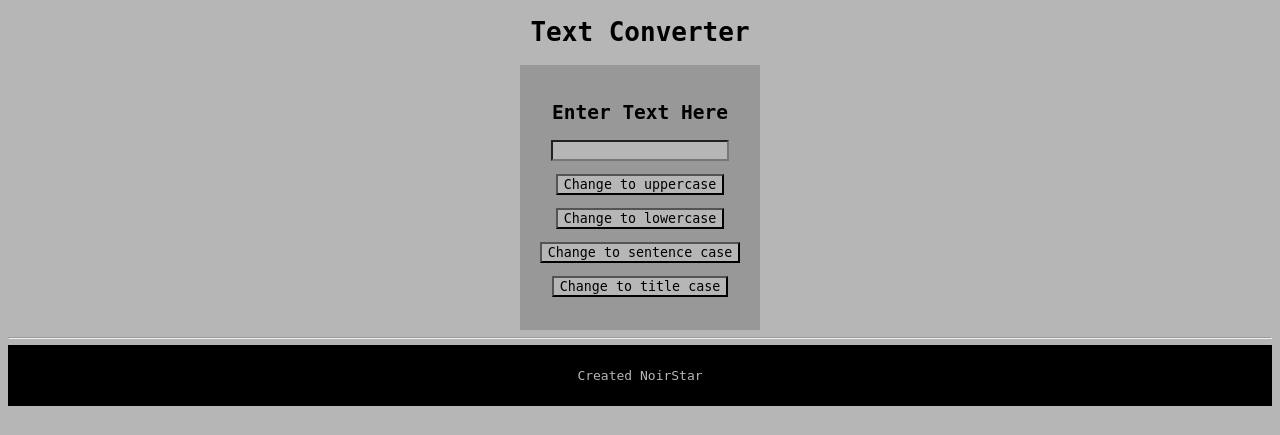
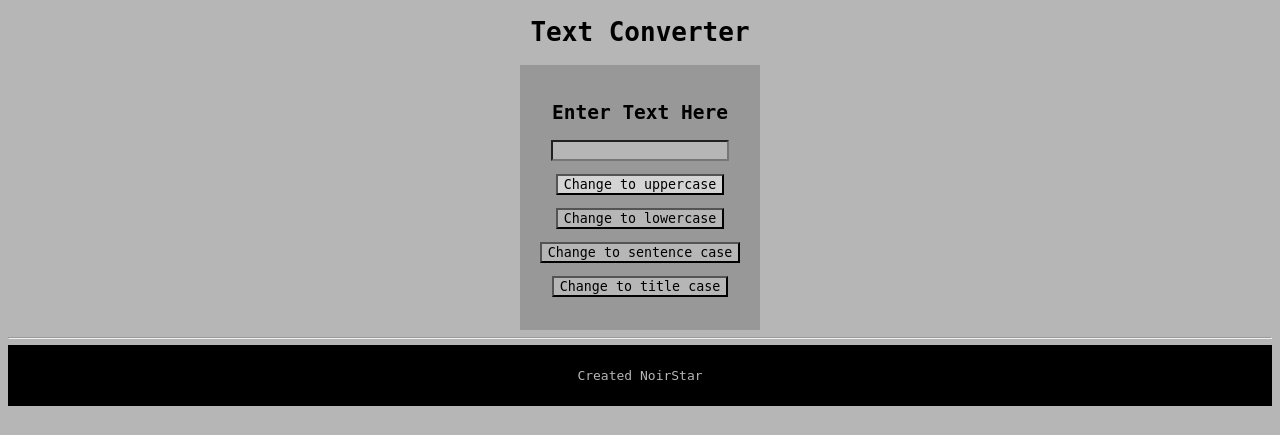
Before and after one commit to romainenoir/textcase_converter, a Flask app: page /convert-text in a window 1280 px wide, with the pointer over the restyled element. Shown: the top 435 px of the page. Run offline with Flask 3, Linux system fonts and the light colour scheme.

Commit message:
testting hover in css

```diff
--- a/static/style.css
+++ b/static/style.css
@@ -30,6 +30,12 @@ footer {
     font-family: monospace;
 }
 
+.btn_upper:hover {
+    background-color: rgb(212, 212, 212);
+    color: black;
+    font-family: monospace;
+}
+
 .btn_lower {
     background-color: rgb(182,182,182);
     color: black;
```
